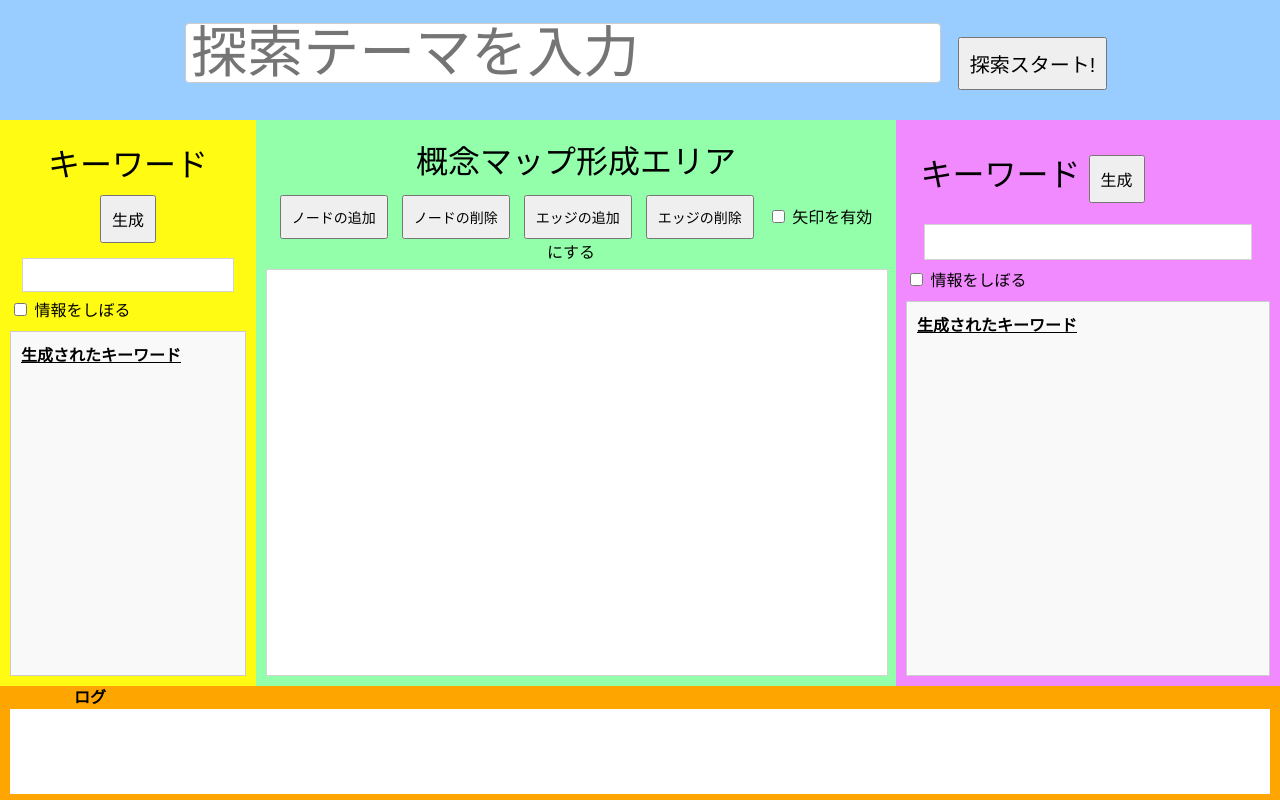
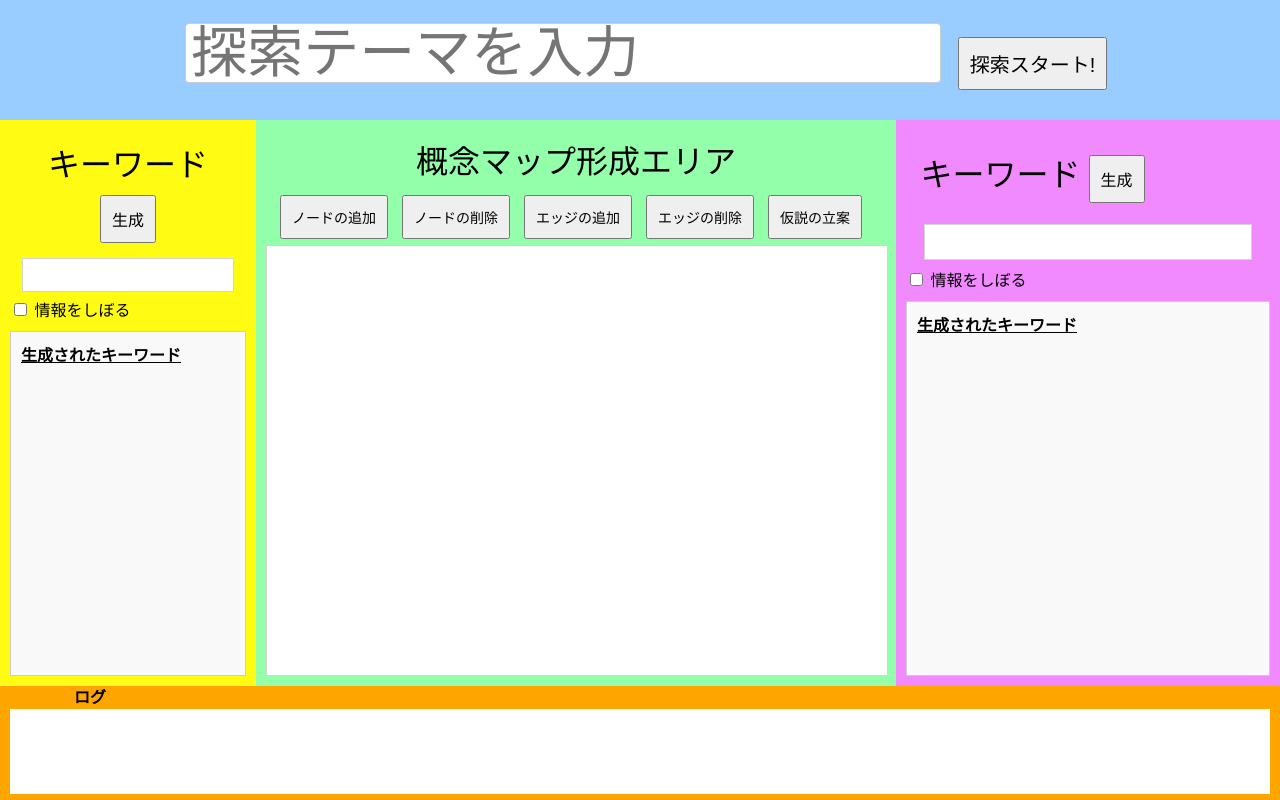
Before and after one commit to Yusei-Tanaka/MyProject, a plain HTML site: page index.html in a window 1280 px wide. Drawn offline with nearby package versions, Linux system fonts and the light colour scheme.

Commit message:
仮説立案ボタン

```diff
--- a/index.html
+++ b/index.html
@@ -13,6 +13,7 @@
       <button id="serchBtn">探索スタート!</button>
     </div>
     <div class="main">
+      <!-- キーワード生成エリア -->
       <div class="left-navi">
         <div class="h4">キーワード
           <button id="keywordCreationBtn">生成</button>
@@ -30,21 +31,24 @@
         </div>
       </div>
       <div class="main-contents">
+        <!-- 概念マップ形成エリア -->
         <div class="h3">概念マップ形成エリア</div>
         <div class="button-container">
           <button id="addNodeBtn">ノードの追加</button>
           <button id="deleteNodeBtn">ノードの削除</button>
           <button id="addEdgeBtn">エッジの追加</button>
           <button id="deleteEdgeBtn">エッジの削除</button>
-          <label for="arrowToggle">
+          <!-- <label for="arrowToggle">
             <input type="checkbox" id="arrowToggle">
             矢印を有効にする
-          </label>
+          </label>  -->
+          <button id="deleteEdgeBtn">仮説の立案</button>
         </div>
         <div id="mynetwork"></div>
         <div id="copiedContent"></div>
       </div>
       <div class="right-navi">
+        <!-- 仮説立案エリア -->
         <div class="h4">キーワード
           <button id="keywordCreationBtn">生成</button>
         </div>
```
